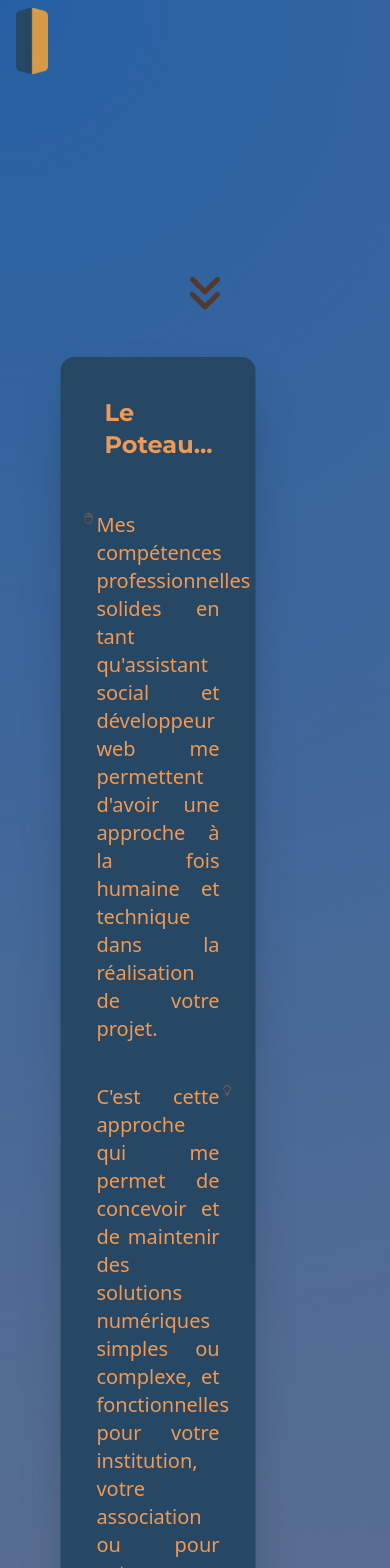
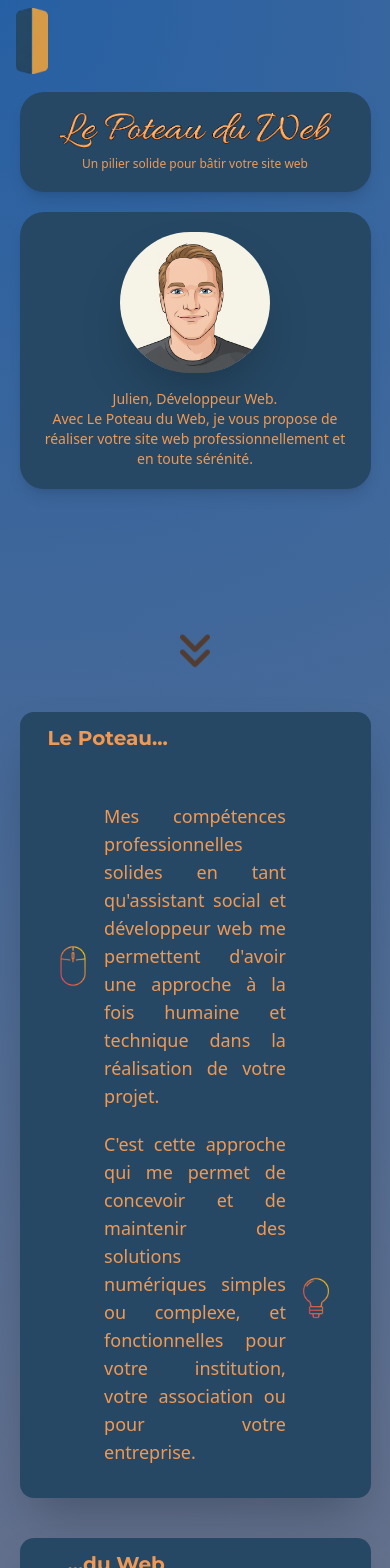
Before and after one commit to JulienLed/site-poteau-web, a Next.js app: page / in a window 390 px wide. Shown: the top 1568 px of the page. Built offline with nearby package versions, Linux system fonts and the light colour scheme; what tailwindcss-animated would draw is missing.

Commit message:
Begin responsive Home

```diff
--- a/app/layout.tsx
+++ b/app/layout.tsx
@@ -38,7 +38,7 @@ export default function RootLayout({
       >
         <Suspense fallback={<Loading />}>
           <Header />
-          <div className="pt-30 pl-20 pr-15 md:px-50 flex-1 overflow-hidden selection:!text-logo-blue selection:bg-sandy-brown">
+          <div className="md:pt-30 px-15 sm:px-50 flex-1 overflow-hidden selection:!text-logo-blue selection:bg-sandy-brown">
             {children}
             <Cookies />
           </div>
--- a/app/page.tsx
+++ b/app/page.tsx
@@ -14,7 +14,7 @@ export default function Home() {
   };
   return (
     <div className="w-full">
-      <section id="hero" className="w-full h-[20vw] py-15">
+      <section id="hero" className="w-full h-[75vh] md:h-[40vh] md:py-15">
         <AnimHero />
       </section>
       <motion.div
@@ -23,7 +23,7 @@ export default function Home() {
           opacity: [0, 1],
         }}
         transition={{ duration: 5, delay: 3 }}
-        className="flex justify-center items-center h-[30vw] "
+        className="flex justify-center items-center h-[10vw] md:h-[30vw] "
       >
         <FaAnglesDown
           size={40}
@@ -34,7 +34,7 @@ export default function Home() {
       <section
         ref={refDown}
         id="presentation"
-        className="grid grid-cols-3 scroll-mt-20"
+        className="flex flex-col items-center md:grid md:grid-cols-3 scroll-mt-10 md:scroll-mt-20"
       >
         <Presentation />
       </section>
--- a/src/component/header/navbarSmartphone.tsx
+++ b/src/component/header/navbarSmartphone.tsx
@@ -72,7 +72,7 @@ export default function NavbarSmartphone() {
         <motion.div
           className="fixed top-[35px]
                      w-[198px] flex flex-col gap-3 uppercase items-center
-                     justify-center py-4 bg-caf-noir/90 text-azure-web
+                     justify-center py-4 bg-lapis-lazuli/80 text-sandy-brown
                      text-center rounded-xl z-1"
           style={{
             left: screenDim.width / 2 - 118,
--- a/src/component/home/animHero/animHeroMobile.tsx
+++ b/src/component/home/animHero/animHeroMobile.tsx
@@ -1,3 +1,68 @@
+"use client";
+
+import { motion } from "motion/react";
+import { useInView } from "react-intersection-observer";
+import Image from "next/image";
+
 export default function AnimHeroMobile() {
-  return <div></div>;
+  const { ref, inView } = useInView({
+    threshold: 0.5,
+    triggerOnce: true,
+    initialInView: true,
+  });
+
+  return (
+    <div
+      ref={ref}
+      className="flex flex-col items-center justify-center gap-5 px-4 py-8"
+    >
+      {/* Bloc titre/logo */}
+      <motion.div
+        className="flex flex-col items-center bg-logo-blue w-[90vw] shadow-lg rounded-3xl text-sandy-brown p-5 mt-15"
+        initial={{ y: -100 }}
+        animate={inView ? { y: [-200, 0] } : { y: [0, -200] }}
+        transition={{
+          duration: 0.6,
+          ease: "easeOut",
+        }}
+      >
+        <Image
+          alt="Le Poteau du Web"
+          src="/Le Poteau du Web.png"
+          height={60}
+          width={400}
+          className="w-[70vw]"
+        />
+        <p className="text-center text-xs mt-2">
+          <span className="mask-text">
+            Un pilier solide pour bâtir votre site web
+          </span>
+        </p>
+      </motion.div>
+
+      {/* Bloc portrait + texte */}
+      <motion.div
+        className="flex flex-col items-center bg-logo-blue w-[90vw] shadow-lg rounded-3xl text-sandy-brown p-5"
+        initial={{ y: 100 }}
+        animate={inView ? { y: [200, 0] } : { y: [0, 200] }}
+        transition={{
+          duration: 0.6,
+          ease: "easeOut",
+        }}
+      >
+        <Image
+          alt="Photo de Julien Ledent"
+          src="/Julien.png"
+          width={400}
+          height={400}
+          className="w-[40vw] max-w-[150px] rounded-full shadow-2xl mb-4"
+        />
+        <p className="text-center text-sm">
+          Julien, Développeur Web. <br />
+          Avec Le Poteau du Web, je vous propose de réaliser votre site web
+          professionnellement et en toute sérénité.
+        </p>
+      </motion.div>
+    </div>
+  );
 }
--- a/src/component/home/presentation/presentation.tsx
+++ b/src/component/home/presentation/presentation.tsx
@@ -3,6 +3,7 @@
 import { Card, CardContent, CardHeader, CardTitle } from "@/components/ui/card";
 import { motion } from "motion/react";
 import { useInView } from "react-intersection-observer";
+import { useState, useEffect } from "react";
 import Image from "next/image";
 import souris from "@/public/click.png";
 import light from "@/public/light.png";
@@ -10,47 +11,76 @@ import roue from "@/public/roue.png";
 import circuit from "@/public/circuit.png";
 
 export default function Presentation() {
+  const [windowSize, setWindowSize] = useState({
+    width: 0,
+    height: 0,
+  });
+
+  useEffect(() => {
+    if (typeof window !== "undefined") {
+      const handleResize = () => {
+        setWindowSize({
+          width: window.innerWidth,
+          height: window.innerHeight,
+        });
+      };
+      handleResize();
+
+      window.addEventListener("resize", handleResize);
+
+      return () => window.removeEventListener("resize", handleResize);
+    }
+  }, []);
+
   const [ref1, inView1] = useInView({
-    threshold: 0.9,
+    threshold: 0.6,
     triggerOnce: true,
     initialInView: true,
   });
 
   const [ref2, inView2] = useInView({
-    threshold: 0.9,
+    threshold: 0.6,
     triggerOnce: true,
     initialInView: true,
   });
   return (
-    <div className="w-[50vw]">
+    <div className="flex flex-col items-center w-[90vw] md:w-[50vw] pt-10 md:pt-0">
       <div ref={ref1}>
         {/* Carte Le Poteau */}
         <motion.div
           initial={{ x: "-100vw" }}
-          animate={inView1 ? { x: "-5vw" } : { x: "-100vw" }}
+          animate={
+            windowSize.width > 800
+              ? inView1
+                ? { x: "-5vw" }
+                : { x: "-100vw" }
+              : inView1
+              ? { x: 0 }
+              : { x: "-100vw" }
+          }
           transition={{
             duration: 0.6,
             ease: "easeOut",
             times: [0, 1],
           }}
-          className="col-span-2"
+          className="col-span-3 md:col-span-2"
         >
-          <Card className="bg-logo-blue border-0 text-sandy-brown shadow-2xl px-5 py-10 mb-20">
+          <Card className="bg-logo-blue border-0 text-sandy-brown shadow-2xl px-1 md:px-5 py-3 md:py-10 mb-10 md:mb-20">
             <CardHeader>
-              <CardTitle className="text-2xl font-title font-bold">
+              <CardTitle className="text-xl md:text-2xl font-title font-bold">
                 Le Poteau...
               </CardTitle>
             </CardHeader>
-            <CardContent className="flex flex-col items-center text-xl p-5">
-              <div className="grid grid-cols-[10%_80%_10%] items-center">
+            <CardContent className="flex flex-col items-center text-lg md:text-xl p-5">
+              <div className="grid grid-cols-[20%_60%_20%] md:grid-cols-[10%_80%_10%] items-center">
                 <Image
                   alt="souris image"
                   src={souris}
                   width={320}
                   height={320}
-                  className="w-[5vw] self-start"
+                  className="w-[15vw] md:w-[5vw] self-center md:self-start"
                 />
-                <p className="pb-10 text-justify">
+                <p className="pb-5 md:pb-10 text-justify">
                   {
                     "Mes compétences professionnelles solides en tant qu'assistant social et développeur web me permettent d'avoir une approche à la fois humaine et technique dans la réalisation de votre projet."
                   }
@@ -65,7 +95,7 @@ export default function Presentation() {
                   src={light}
                   width={320}
                   height={320}
-                  className="w-[5vw] row-start-2 col-start-3 self-start"
+                  className="w-[15vw] md:w-[5vw] row-start-2 col-start-3 self-center md:self-start justify-self-center"
                 />
               </div>
             </CardContent>
@@ -76,23 +106,31 @@ export default function Presentation() {
         {/* Carte Du Web */}
         <motion.div
           initial={{ x: "100vw" }}
-          animate={inView2 ? { x: "25vw" } : { x: "100vw" }}
+          animate={
+            windowSize.width > 800
+              ? inView2
+                ? { x: "25vw" }
+                : { x: "100vw" }
+              : inView2
+              ? { x: 0 }
+              : { x: "100vw" }
+          }
           transition={{
             duration: 0.6,
             ease: "easeOut",
             times: [0, 1],
           }}
-          className="col-span-2"
+          className="col-span-3"
         >
-          <Card className="bg-logo-blue border-0 text-sandy-brown shadow-2xl px-5 py-10 mb-20">
+          <Card className="bg-logo-blue border-0 text-sandy-brown shadow-2xl px-1 md:px-5 py-3 md:py-10 mb-10 md:mb-20">
             <CardHeader>
-              <CardTitle className="text-2xl font-title font-bold pl-5">
+              <CardTitle className="text-xl md:text-2xl font-title font-bold pl-5">
                 ...du Web
               </CardTitle>
             </CardHeader>
-            <CardContent className="flex flex-col items-center text-xl p-5">
-              <div className="grid grid-cols-[10%_80%_10%] items-center">
-                <p className="col-start-2 pb-10 text-justify">
+            <CardContent className="flex flex-col items-center text-lg md:text-xl p-5">
+              <div className="grid grid-cols-[20%_60%_20%] md:grid-cols-[10%_80%_10%] items-center">
+                <p className="col-start-2 pb-5 md:pb-10 text-justify">
                   {
                     "Je veille également à ce que chaque site soit optimisé pour les moteurs de recherche, afin que vos visiteurs puissent vous trouver facilement. Grâce à une structure claire, des temps de chargement rapides et des bonnes pratiques SEO, votre site gagne en visibilité tout en restant agréable à parcourir."
                   }
@@ -102,16 +140,16 @@ export default function Presentation() {
                   src={roue}
                   width={320}
                   height={320}
-                  className="w-[5vw] self-start col-start-3"
+                  className="w-[15w] md:w-[5vw] self-center md:self-start col-start-3 justify-self-center"
                 />
                 <Image
                   alt="circuit image"
                   src={circuit}
                   width={320}
                   height={320}
-                  className="w-[5vw] row-start-2 col-start-1 self-start"
+                  className="w-[15vw] md:w-[5vw] row-start-2 col-start-1 self-center md:self-start"
                 />
-                <p className="pb-10 row-start-2 col-start-2 text-justify">
+                <p className="pb-5 md:pb-10 row-start-2 col-start-2 text-justify">
                   {
                     "Avec la puissance de Next.js, React et JavaScript moderne, je développe des sites web performants, évolutifs et sur-mesure. Le tout est pensé pour être rapide, fiable et adaptable dans le temps, bien au-delà des limites d'un CMS classique comme WordPress."
                   }
```
